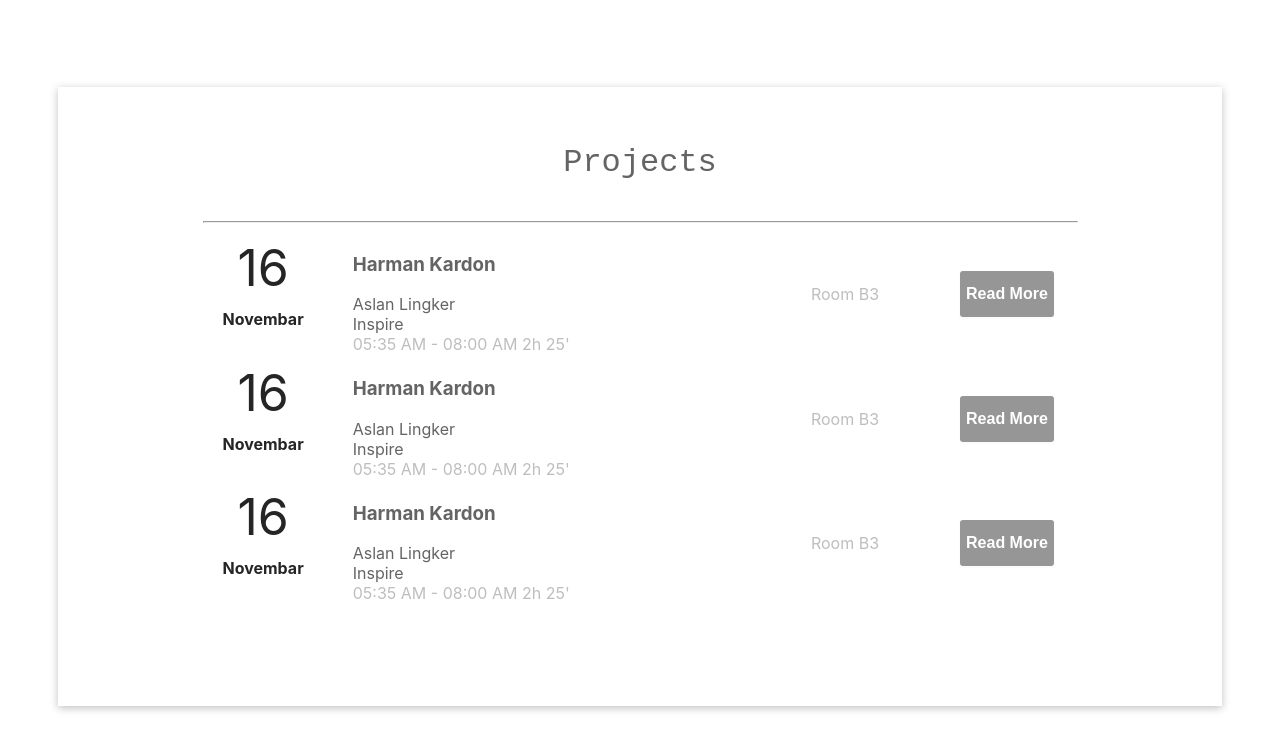
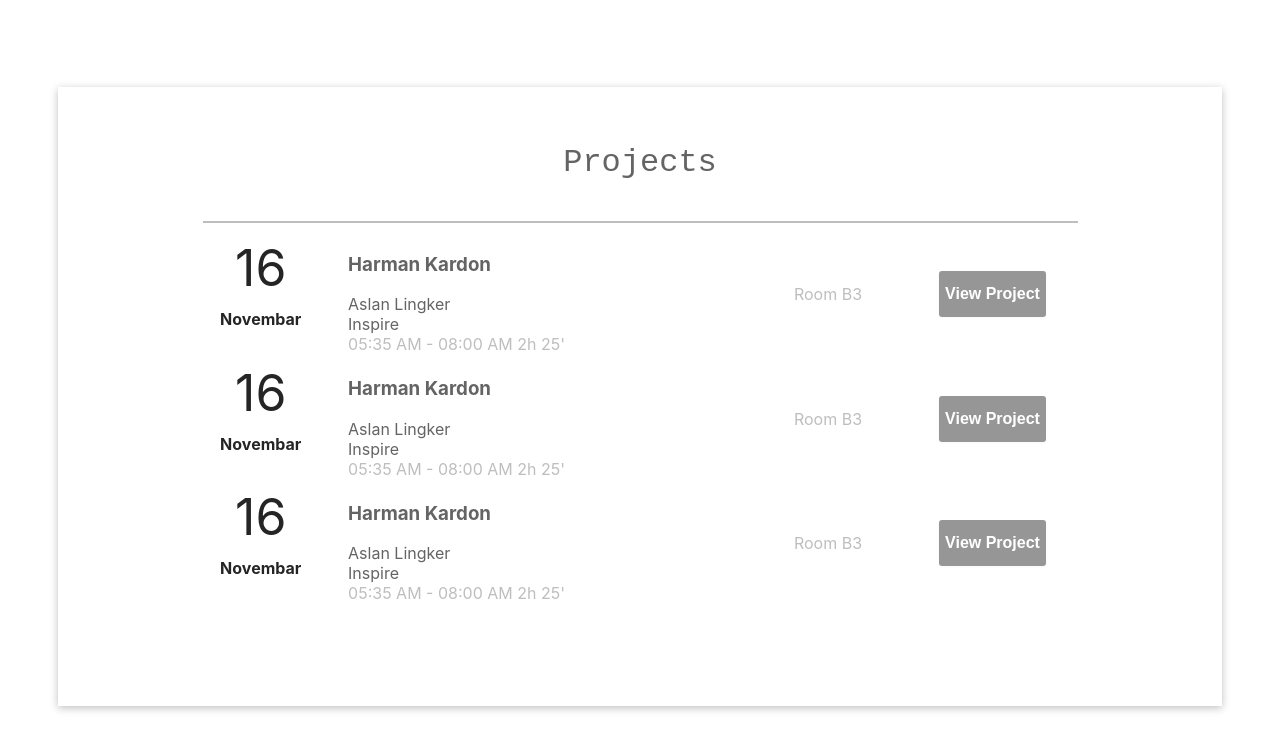
Before and after one commit to KarlSim24/KarlSim24.github.io, a plain HTML site: page index.html in a window 1280 px wide. Shown: the part 2314-3048 px from the top of the page. Drawn offline with Linux system fonts and the light colour scheme.

Commit message:
slight modification to projects

```diff
--- a/index.html
+++ b/index.html
@@ -149,7 +149,7 @@
             </td>
             <td>
               <div class="primary-btn">
-                <a><button class="btn" href="#">Read More</button></a>
+                <a><button class="btn" href="#">View Project</button></a>
               </div>
             </td>
           </tr>
@@ -185,7 +185,7 @@
             </td>
             <td>
               <div class="primary-btn">
-                <a><button class="btn" href="#">Read More</button></a>
+                <a><button class="btn" href="#">View Project</button></a>
               </div>
             </td>
           </tr>
@@ -221,7 +221,7 @@
             </td>
             <td>
               <div class="primary-btn">
-                <a><button class="btn" href="#">Read More</button></a>
+                <a><button class="btn" href="#">View Project</button></a>
               </div>
             </td>
           </tr>
--- a/stylesheet.css
+++ b/stylesheet.css
@@ -276,7 +276,7 @@
 .btn:focus {
   background-color: rgb(190, 190, 190);
   box-shadow: rgba(0, 0, 0, 0.1) 0 4px 12px;
-  transform: translateY(-1px);
+  transform: translateY(-3px);
 }
 .btn:active {
   background-color: rgb(120, 120, 120);
@@ -285,6 +285,7 @@
 }
 .hr_table {
     width: 75%;
+    border: .5px solid rgb(190, 190, 190);
     margin-left: auto;
     margin-right: auto;
 }
```
